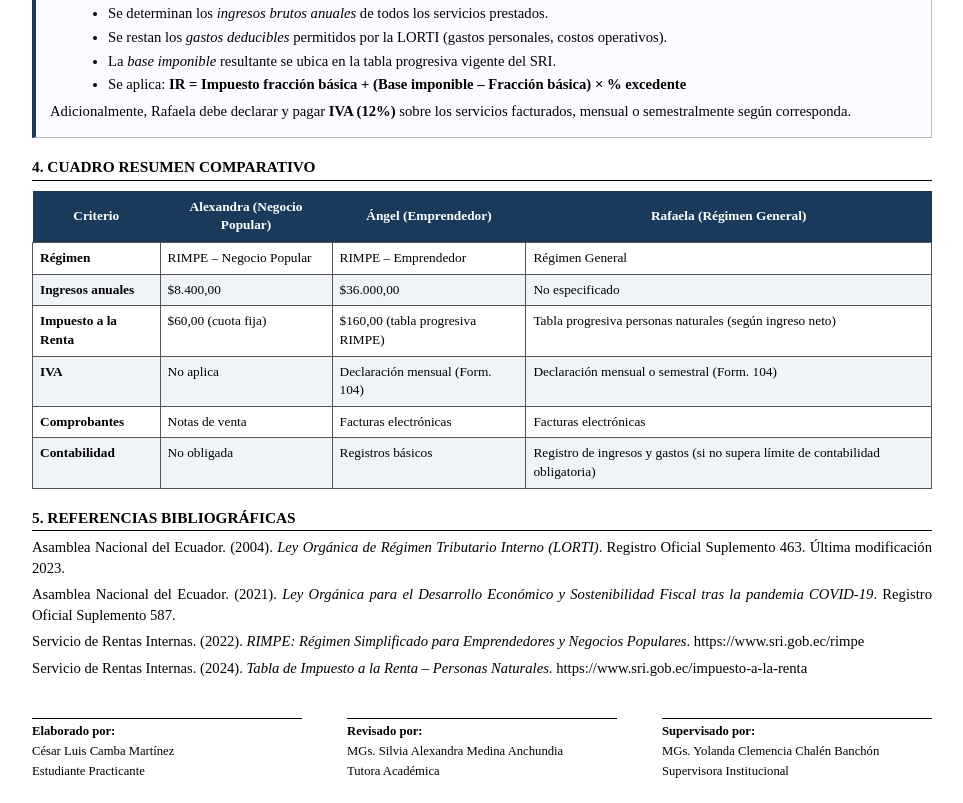
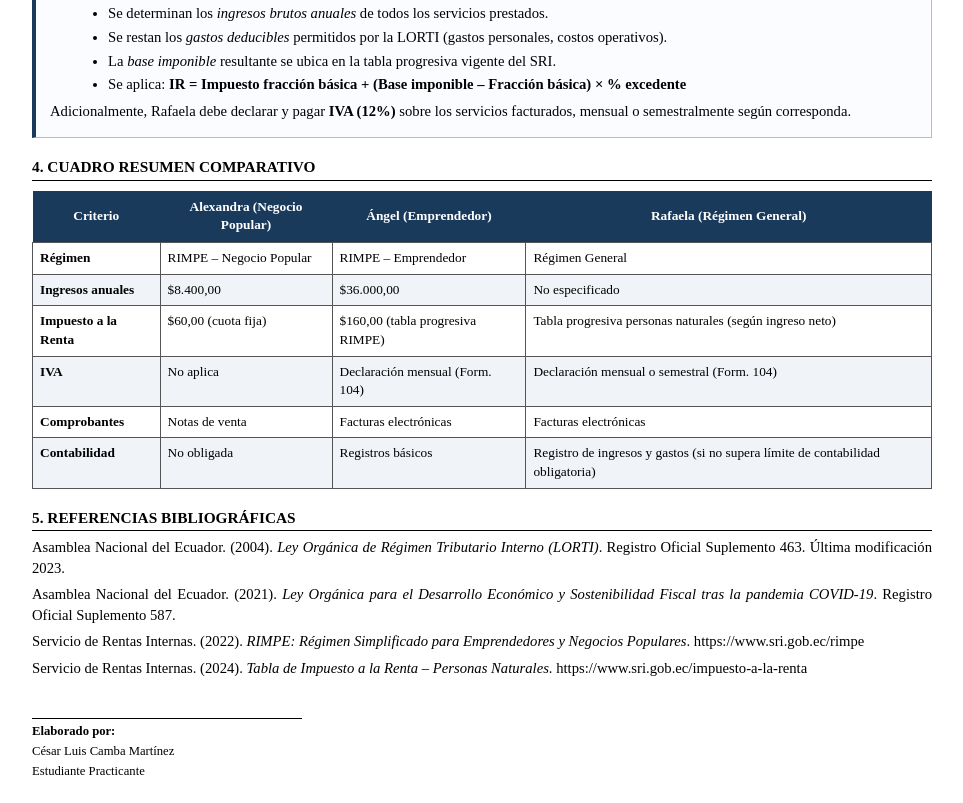
Before and after one commit to Cesar-Luis-Camba-Martinez/actividad_tributaria, a plain HTML site: page index.html in a window 1280 px wide. Shown: the part 2604-3407 px from the top of the page, without its empty margins (158-1121 px from the left). Drawn offline with Linux system fonts and the light colour scheme.

Commit message:
Delete review and supervision sections from index.html
Removed review and supervision sections from the document.

```diff
--- a/index.html
+++ b/index.html
@@ -291,19 +291,6 @@
     <p>César Luis Camba Martínez</p>
     <p>Estudiante Practicante</p>
   </div>
-  <div class="firma-item">
-    <div class="firma-linea"></div>
-    <p><strong>Revisado por:</strong></p>
-    <p>MGs. Silvia Alexandra Medina Anchundia</p>
-    <p>Tutora Académica</p>
-  </div>
-  <div class="firma-item">
-    <div class="firma-linea"></div>
-    <p><strong>Supervisado por:</strong></p>
-    <p>MGs. Yolanda Clemencia Chalén Banchón</p>
-    <p>Supervisora Institucional</p>
-  </div>
 </div>
-
 </body>
 </html>
```
